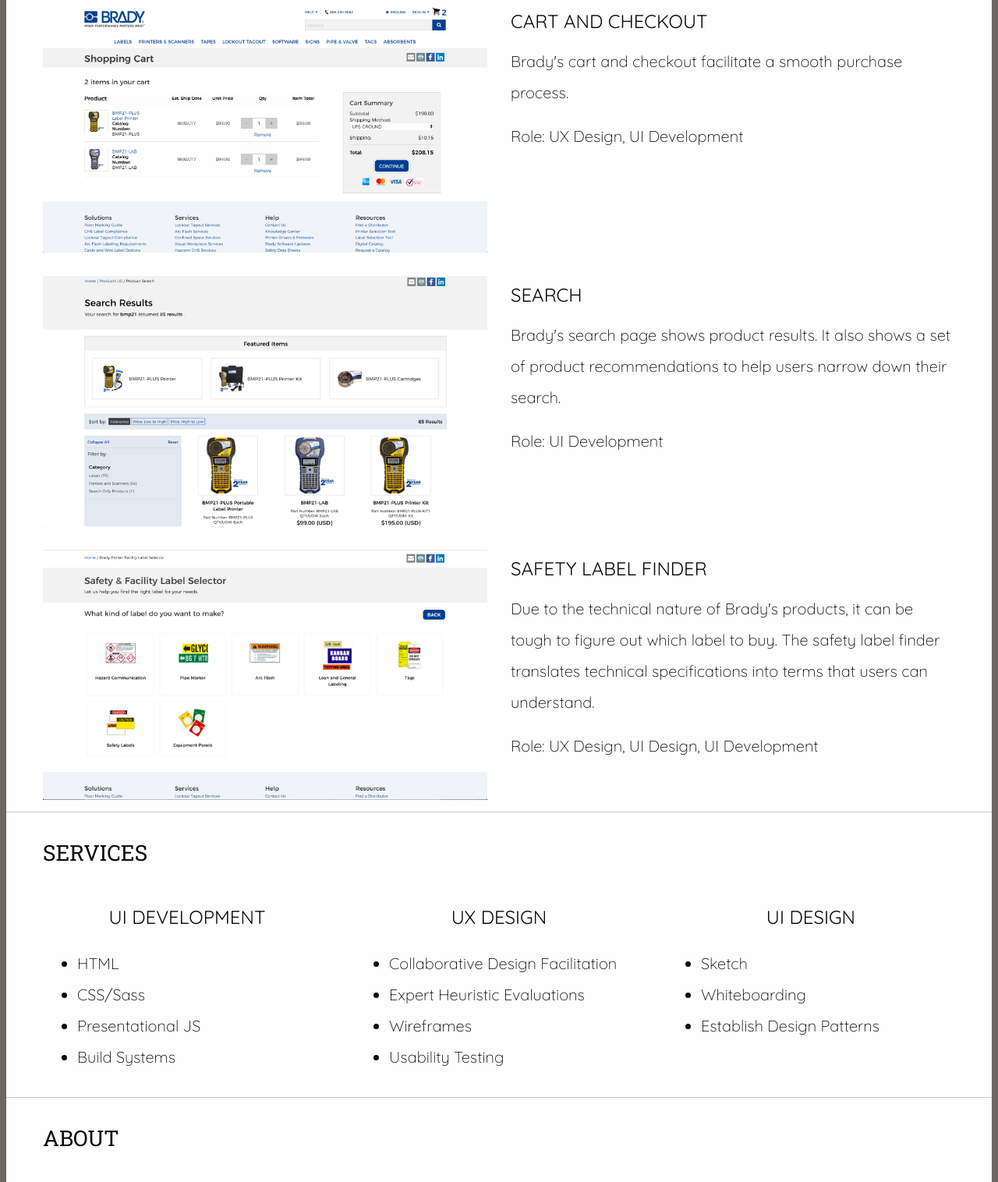
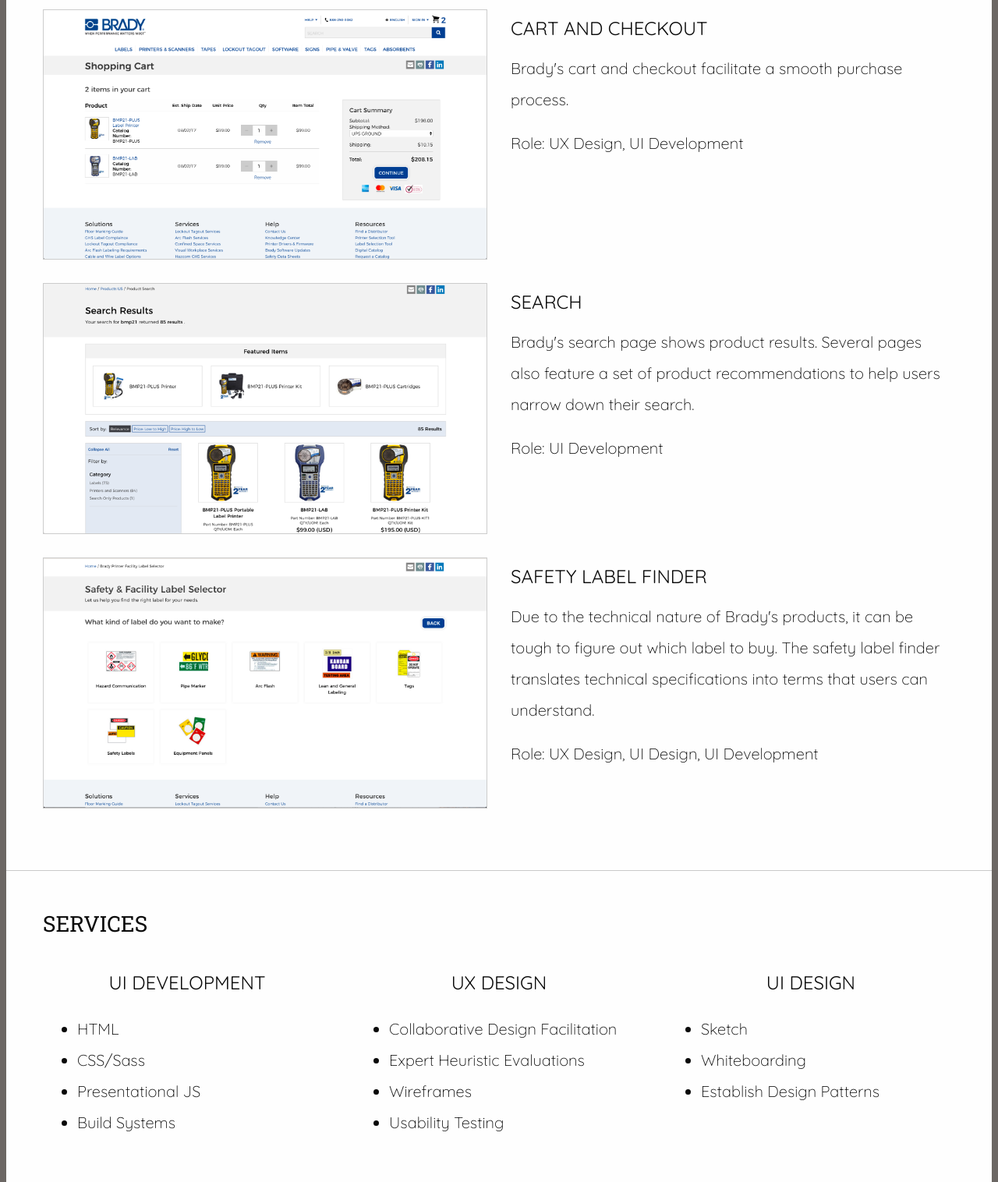
Before and after one commit to huebnema/MadisonHuebner, a website: page app/index.html in a window 1280 px wide. Shown: the part 1081-2597 px from the top of the page at 78% size. Drawn offline with Linux system fonts and the light colour scheme.

Commit message:
Adjust spacing in sections

```diff
--- a/app/index.html
+++ b/app/index.html
@@ -72,7 +72,7 @@
             </div>
         </div>
 
-        <div class="grid-container grid-container-padded">
+        <div class="grid-container grid-container-padded  MarginBottom--4">
             <div class="grid-x grid-padding-x grid-padding-y">
                 <div class="cell medium-6">
                     <img class="PictureFrame" src="images/Cart.png" alt="">
@@ -89,7 +89,7 @@
                 </div>
                 <div class="cell medium-6">
                     <h3>Search</h3>
-                    <p>Brady's search page shows product results. It also shows a set of product recommendations to help
+                    <p>Brady's search page shows product results. Several pages also feature a set of product recommendations to help
                         users narrow down their search.</p>
                     <p>Role: UI Development</p>
                 </div>
@@ -112,7 +112,7 @@
     <hr>
     <section id="second" data-magellan-target="second">
 
-        <div class="grid-container grid-container-padded">
+        <div class="grid-container grid-container-padded MarginBottom--2">
             <div class="grid-x grid-padding-x">
                 <div class="cell">
                     <h2>Services</h2>
@@ -150,7 +150,7 @@
     </section>
     <hr>
     <section id="third" data-magellan-target="third">
-        <div class="grid-container grid-container-padded">
+        <div class="grid-container grid-container-padded MarginBottom--2">
             <div class="grid-x grid-padding-x">
                 <div class="cell">
                     <h2>About</h2>
@@ -161,7 +161,7 @@
                     <p>As a small-town kid from humble beginnings, perched in front of my hearty, dial-up desktop,
                         little did I know that one day I'd be creating those experiences from the opposite side of the screen.</p>
                     <p>When I look around at the places that make me feel at home, the 1866 farmhouse where I grew up and
-                        my heart-of-the-city home, I see these opposite places tied together with solid foundations in brick. I like to
+                        my current heart-of-the-city home, I see these opposite places tied together with solid foundations in brick. I like to
                         think I carry a little bit of Midwestern ethos in my philosophy of building solid foundations that lend to simple interfaces.</p>
                     <p>I've got roots in marketing, anthropology, research, and human connection. I enjoy bringing
                         positive digital experiences to life.</p>
--- a/app/scss/styles.scss
+++ b/app/scss/styles.scss
@@ -82,8 +82,8 @@
     font-family: 'Roboto Slab', serif;
     font-size: 1.75rem;
     font-weight: 500;
-    margin-top: 2rem;
-    margin-bottom: 1.5rem;
+    margin-top: 3rem;
+    margin-bottom: 1rem;
     text-transform: uppercase;
 }
 
@@ -195,6 +195,10 @@
     }
 }
 
+.PictureFrame {
+    border: 1px solid $LightGray;
+}
+
 //Utilities
 
 //Margins
@@ -202,6 +206,10 @@
 
     &--1 {
         margin-bottom: 1rem;
+    }
+
+    &--2 {
+        margin-bottom: 2rem;
     }
 
     &--4 {
```
Also changed, not shown: app/css/styles.css.
